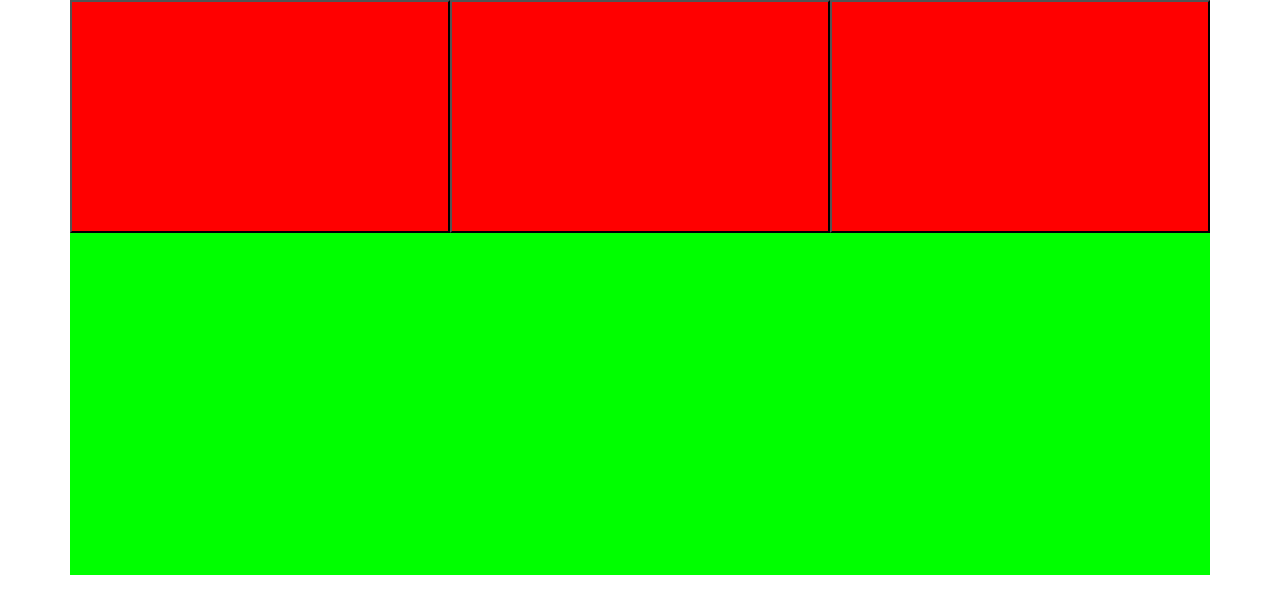
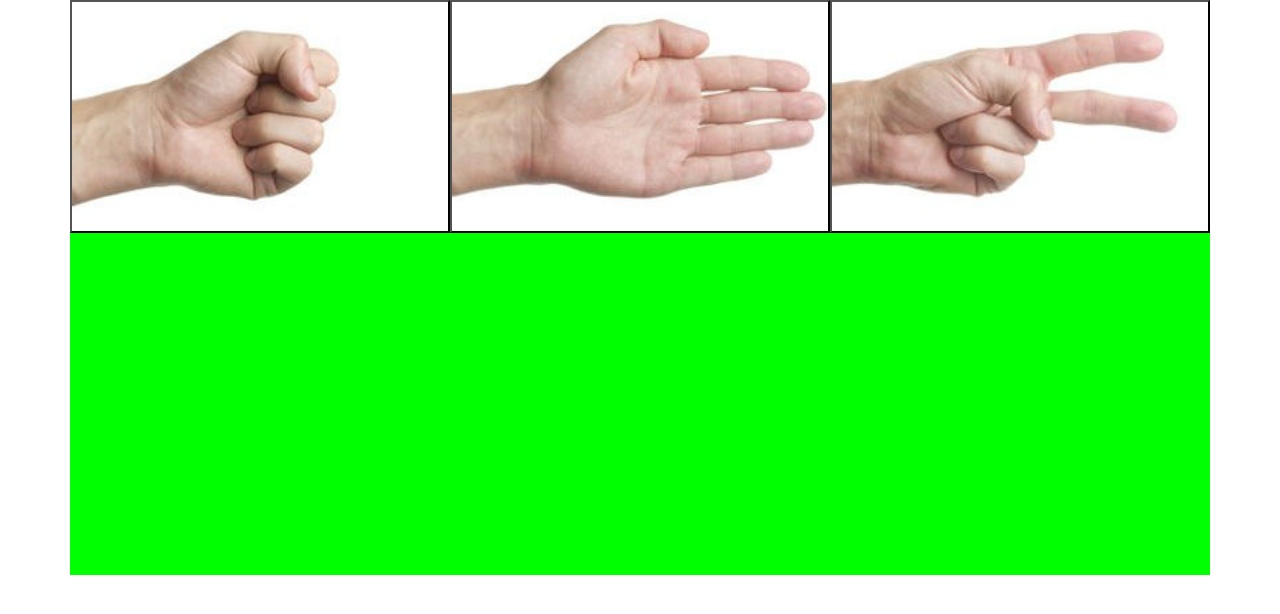
Before and after one commit to lijiaqigreat/rps_ai, a website: page index.html in a window 1280 px wide. Drawn offline with nearby package versions, Linux system fonts and the light colour scheme; the site is published under a folder, as on GitHub Pages, so addresses that start at the root find nothing; files whose address does not match are found by name.

Commit message:
relative path

```diff
--- a/css/css.css
+++ b/css/css.css
@@ -13,13 +13,13 @@ button.gh{
   background-repeat: no-repeat;
 }
 #gh_0{
-  background-image:url("/asset/rps_r0.jpg");
+  background-image:url("asset/rps_r0.jpg");
 }
 #gh_1{
-  background-image:url("/asset/rps_p0.jpg");
+  background-image:url("asset/rps_p0.jpg");
 }
 #gh_2{
-  background-image:url("/asset/rps_s0.jpg");
+  background-image:url("asset/rps_s0.jpg");
 }
 .gr{
   padding-top: 30%;
@@ -41,21 +41,21 @@ button.gh{
 
 /*
 #gr_0.h_0{
-  background-image:url("/asset/rps_r0.jpg");
+  background-image:url("asset/rps_r0.jpg");
 }
 #gr_0.h_1{
-  background-image:url("/asset/rps_p0.jpg");
+  background-image:url("asset/rps_p0.jpg");
 }
 #gr_0.h_2{
-  background-image:url("/asset/rps_s0.jpg");
+  background-image:url("asset/rps_s0.jpg");
 }
 #gr_1.h_0{
-  background-image:url("/asset/rps_r1.jpg");
+  background-image:url("asset/rps_r1.jpg");
 }
 #gr_1.h_1{
-  background-image:url("/asset/rps_p1.jpg");
+  background-image:url("asset/rps_p1.jpg");
 }
 #gr_1.h_2{
-  background-image:url("/asset/rps_s1.jpg");
+  background-image:url("asset/rps_s1.jpg");
 }
 */
```
